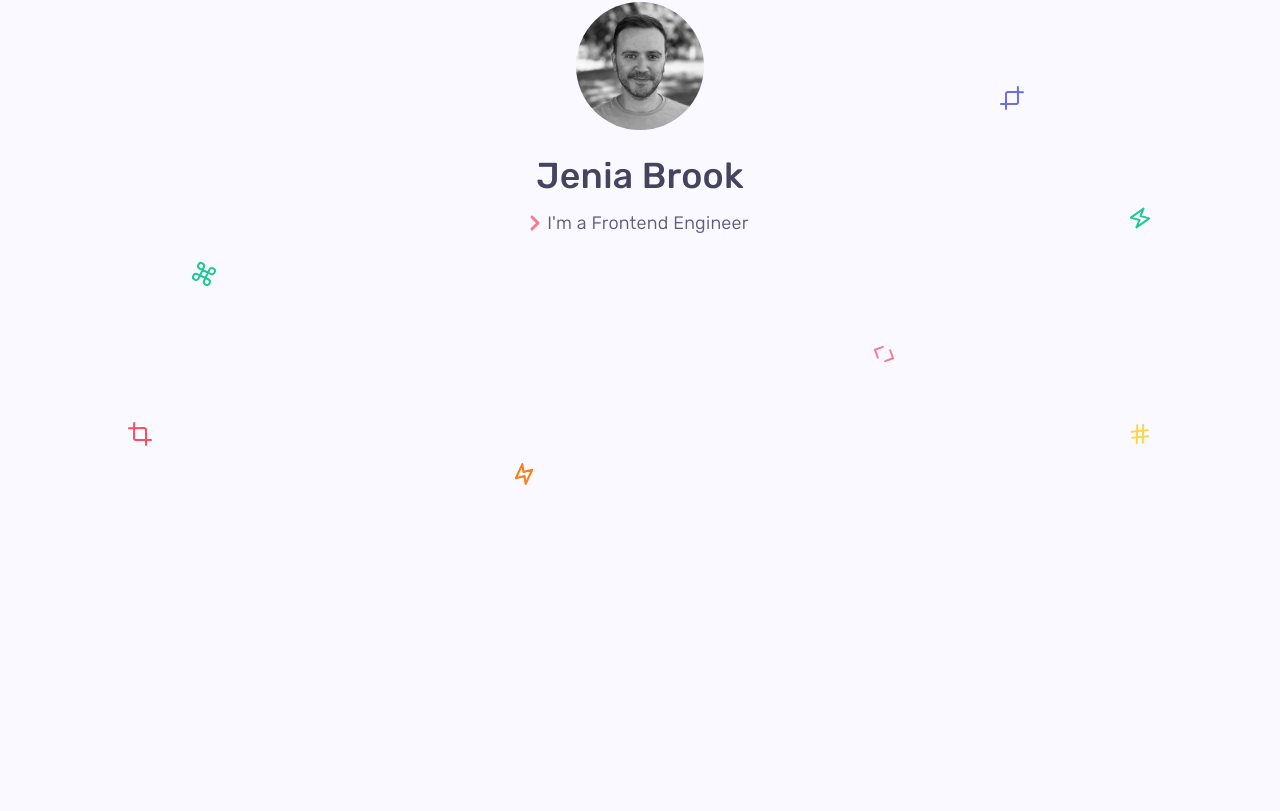
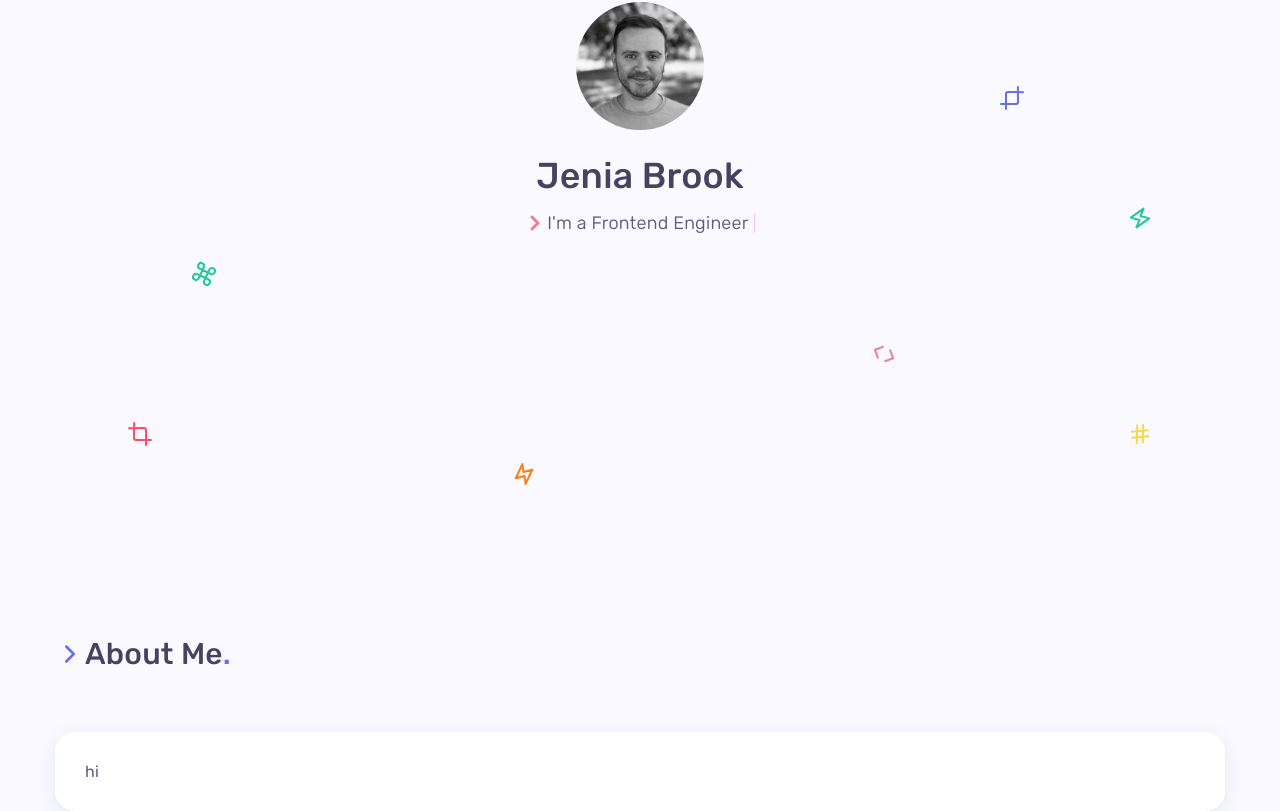
Before and after one commit to jeniabrook/homepage, a Next.js app: page / in a window 1280 px wide. Shown: the part 274-1085 px from the top of the page. Before the commit the page ends 800 px from the top, so only its background shows below. Built offline with nearby package versions, Linux system fonts and the light colour scheme.

Commit message:
Add about me scaffolds

```diff
--- /dev/null
+++ b/components/Card.js
@@ -0,0 +1,19 @@
+import { css } from '@emotion/react';
+import { colors } from '../styles/helpers';
+
+const cardCss = css`
+  padding: 1.875rem;
+  background-color: ${colors.white};
+  border-radius: 20px;
+  box-shadow: 0 5px 20px 0 rgb(69 67 96 / 10%);
+`;
+
+function Card({ children, className, color }) {
+  return (
+    <div css={cardCss} className={className}>
+      {children}
+    </div>
+  );
+}
+
+export default Card;
--- a/components/Container.js
+++ b/components/Container.js
@@ -12,7 +12,7 @@ const containerCss = css`
   ${mediaQuery.md} {
     max-width: 920px;
   }
-  ${mediaQuery.lg} {
+  ${mediaQuery.xl} {
     max-width: 1200px;
   }
 `;
--- a/components/Heading.js
+++ b/components/Heading.js
@@ -13,9 +13,9 @@ const headingStyle = {
     margin-bottom: 0.875rem;
   `,
   h2: css`
-    font-size: 2.25rem;
+    font-size: 1.875rem;
     font-variation-settings: 'wght' 480;
-    margin-bottom: 0.5rem;
+    margin-bottom: 3.75rem;
   `,
   h3: css`
     font-size: 1.25rem;
@@ -29,11 +29,14 @@ const headingStyle = {
   `,
 };
 
-function Heading({ as: component, children }) {
+function Heading({ as: component, children, className }) {
   const Component = component ?? 'h1';
 
   return (
-    <Component css={[headingCss, headingStyle[component]]}>
+    <Component
+      css={[headingCss, headingStyle[component]]}
+      className={className}
+    >
       {children}
     </Component>
   );
--- /dev/null
+++ b/components/Homepage/AbotMe.js
@@ -0,0 +1,18 @@
+import Card from '../Card';
+import Container from '../Container';
+import SectionHeading from '../SectionHeading';
+
+function AboutMe() {
+  return (
+    <section>
+      <Container>
+        <SectionHeading accentColor="indigo" as="h2">
+          About Me
+        </SectionHeading>
+        <Card>hi</Card>
+      </Container>
+    </section>
+  );
+}
+
+export default AboutMe;
--- a/components/Homepage/icons/Hash.js
+++ b/components/Homepage/icons/Hash.js
@@ -8,9 +8,9 @@ function Hash({ className }) {
       viewBox="0 0 24 24"
       fill="none"
       stroke="currentColor"
-      stroke-width="2"
-      stroke-linecap="round"
-      stroke-linejoin="round"
+      strokeWidth="2"
+      strokeLinecap="round"
+      strokeLinejoin="round"
     >
       <line x1="4" y1="9" x2="20" y2="9"></line>
       <line x1="4" y1="15" x2="20" y2="15"></line>
--- a/components/Homepage/icons/Zap.js
+++ b/components/Homepage/icons/Zap.js
@@ -8,9 +8,9 @@ function Zap({ className }) {
       viewBox="0 0 24 24"
       fill="none"
       stroke="currentColor"
-      stroke-width="2"
-      stroke-linecap="round"
-      stroke-linejoin="round"
+      strokeWidth="2"
+      strokeLinecap="round"
+      strokeLinejoin="round"
     >
       <polygon points="13 2 3 14 12 14 11 22 21 10 12 10 13 2"></polygon>
     </svg>
--- /dev/null
+++ b/components/SectionHeading.js
@@ -0,0 +1,38 @@
+import { css } from '@emotion/react';
+import { colors } from '../styles/helpers';
+import Heading from './Heading';
+import ChevronRight from './Homepage/icons/ChevronRight';
+
+const sectionHeadingCss = css`
+  display: flex;
+  align-items: center;
+
+  > svg {
+    width: 30px;
+    height: 30px;
+  }
+`;
+
+const accentColorCss = {
+  indigo: css`
+    > svg {
+      stroke: ${colors.indigo};
+    }
+
+    > span {
+      color: ${colors.indigo};
+    }
+  `,
+};
+
+function SectionHeading({ accentColor, children }) {
+  return (
+    <Heading css={[sectionHeadingCss, accentColorCss[accentColor]]} as="h2">
+      <ChevronRight />
+      {children}
+      <span>.</span>
+    </Heading>
+  );
+}
+
+export default SectionHeading;
--- a/pages/_app.js
+++ b/pages/_app.js
@@ -1,13 +1,19 @@
-import { Global } from '@emotion/react';
+import { Global, css } from '@emotion/react';
 import { globalCss } from '../styles/global';
 
 import localFont from '@next/font/local';
 
 const rubikFont = localFont({ src: '../public/font/Rubik.woff2' });
 
+const mainCss = css`
+  display: flex;
+  flex-direction: column;
+  row-gap: 110px;
+`;
+
 export default function MyApp({ Component, pageProps }) {
   return (
-    <main className={rubikFont.className}>
+    <main css={mainCss} className={rubikFont.className}>
       <Global styles={globalCss} />
       <Component {...pageProps} />
     </main>
--- a/pages/index.js
+++ b/pages/index.js
@@ -1,4 +1,5 @@
 import Head from 'next/head';
+import AboutMe from '../components/Homepage/AbotMe';
 import Intro from '../components/Homepage/Intro';
 
 function Index() {
@@ -26,6 +27,7 @@ function Index() {
         <link rel="manifest" href="/favicons/site.webmanifest" />
       </Head>
       <Intro />
+      <AboutMe />
     </>
   );
 }
```
